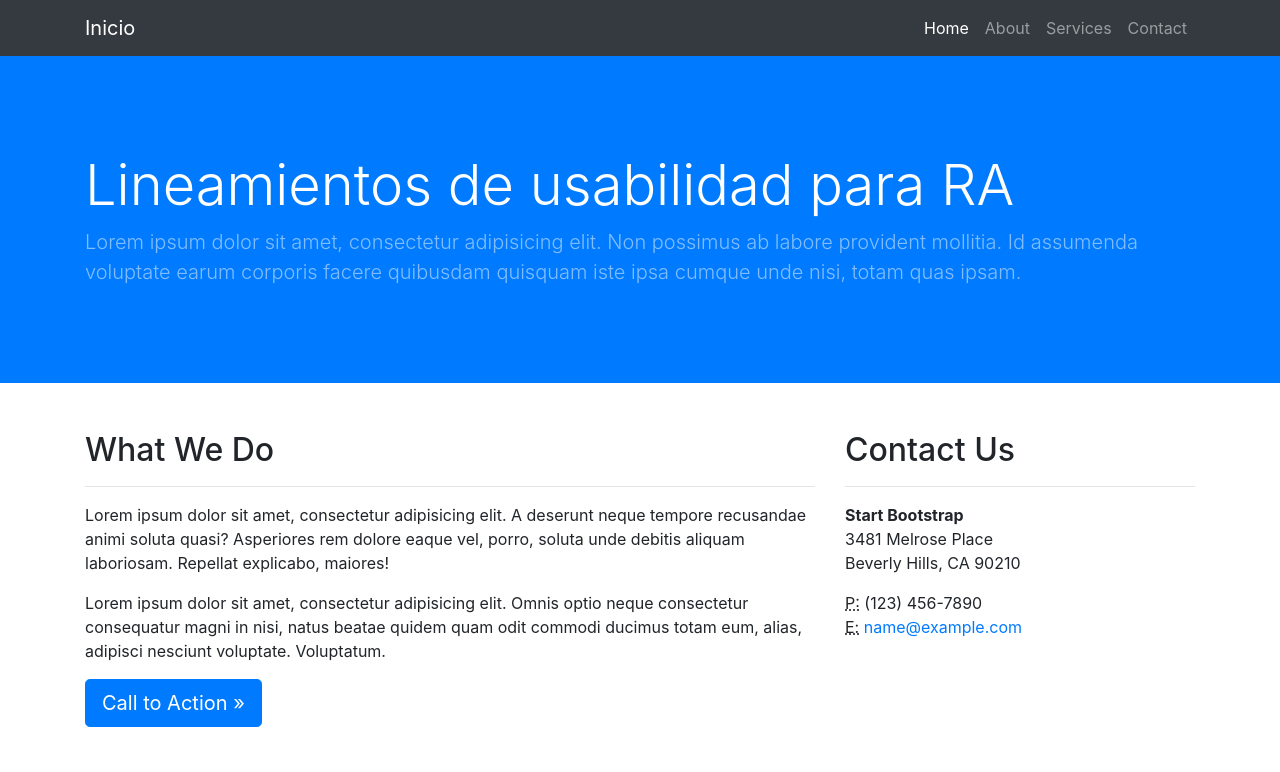
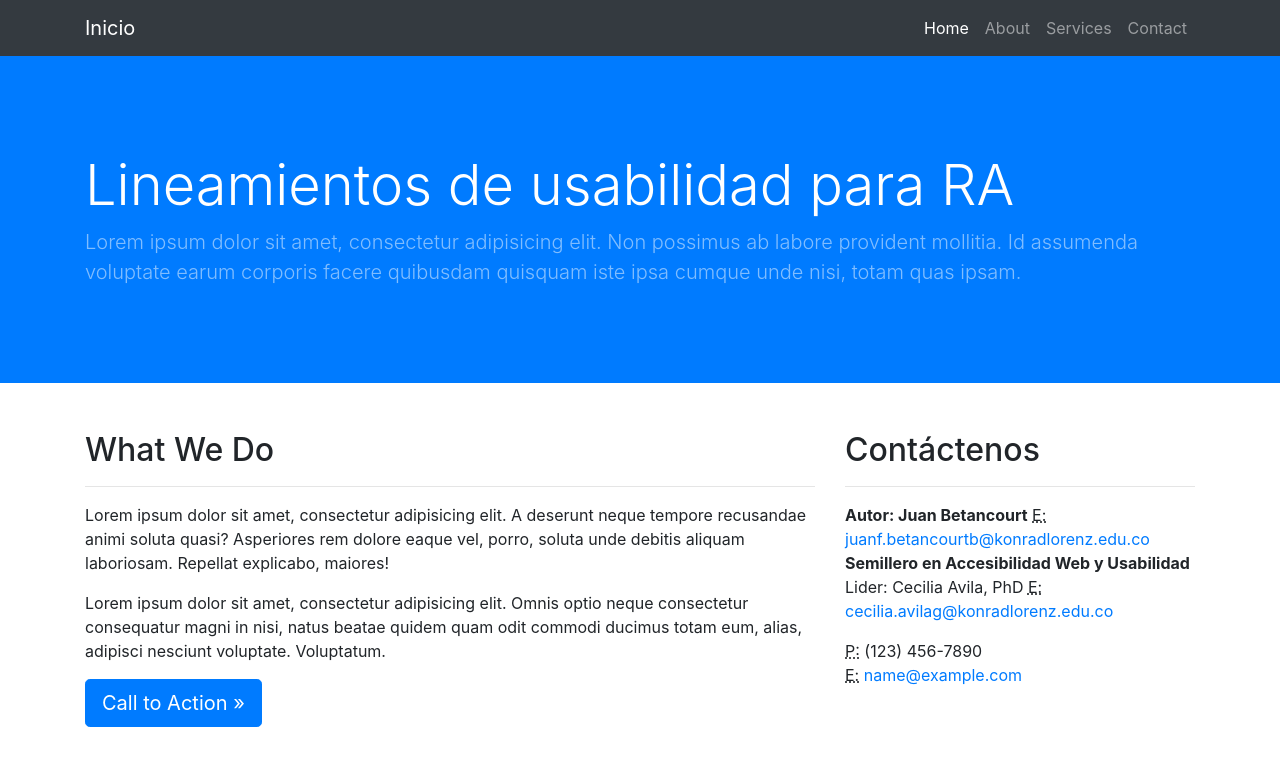
Before and after one commit to researchcode/ARusability, a website: page index.html in a window 1280 px wide. Shown: the top 772 px of the page. Drawn offline with Linux system fonts and the light colour scheme.

Commit message:
contacto
a

```diff
--- a/index.html
+++ b/index.html
@@ -72,12 +72,16 @@
         <a class="btn btn-primary btn-lg" href="#">Call to Action &raquo;</a>
       </div>
       <div class="col-md-4 mb-5">
-        <h2>Contact Us</h2>
+        <h2>Contáctenos</h2>
         <hr>
         <address>
-          <strong>Start Bootstrap</strong>
-          <br>3481 Melrose Place
-          <br>Beverly Hills, CA 90210
+         <strong>Autor: Juan Betancourt</strong>
+         <abbr title="Email">E:</abbr>
+         <a href="mailto:#">juanf.betancourtb@konradlorenz.edu.co</a>
+          <strong>Semillero en Accesibilidad Web y Usabilidad</strong>
+          <br>Lider: Cecilia Avila, PhD
+         <abbr title="Email">E:</abbr>
+         <a href="mailto:#">cecilia.avilag@konradlorenz.edu.co</a>
           <br>
         </address>
         <address>
```
